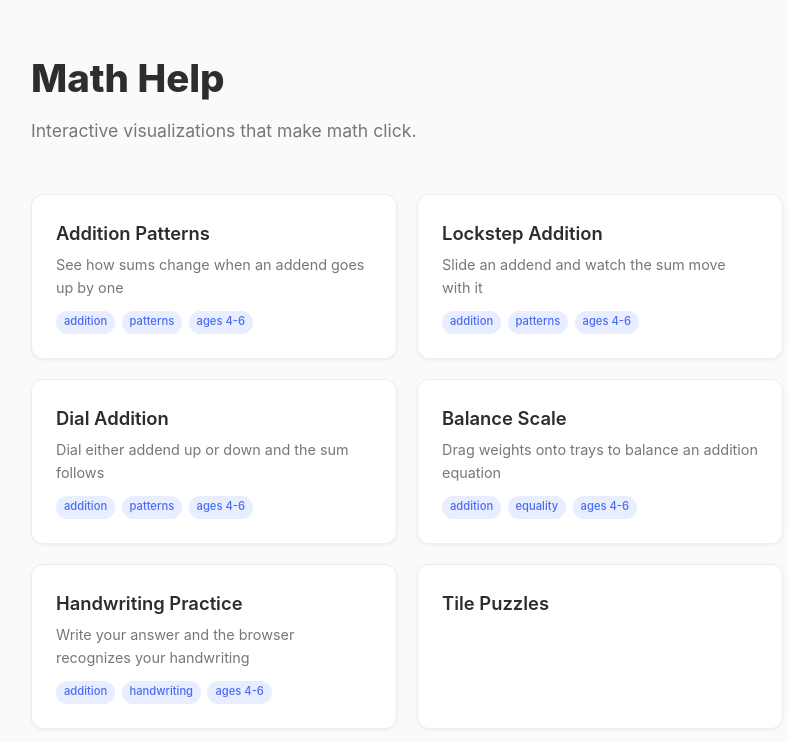
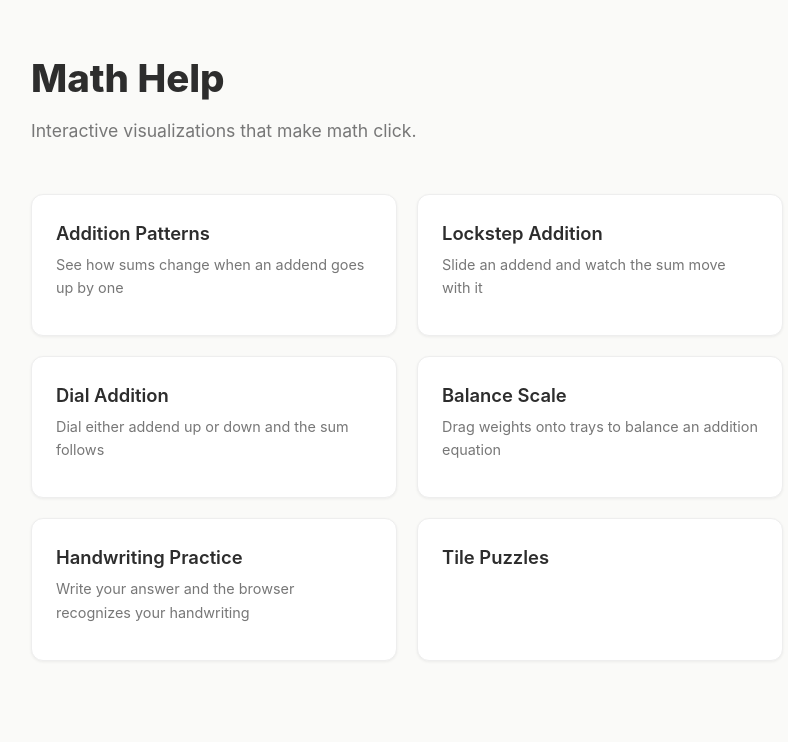
Before and after one commit to manzoid/math-help, a React (Vite) app: page / in a window 1280 px wide. Shown: the top 742 px of the page, without its empty margins (233-1021 px from the left). Built offline with nearby package versions, Linux system fonts and the light colour scheme.

Commit message:
Remove tag pills from home page cards

```diff
--- a/src/pages/Home.jsx
+++ b/src/pages/Home.jsx
@@ -46,19 +46,6 @@ const styles = {
     color: 'var(--color-muted)',
     marginBottom: '0.75rem',
   },
-  tags: {
-    display: 'flex',
-    gap: '0.4rem',
-    flexWrap: 'wrap',
-  },
-  tag: {
-    fontSize: '0.7rem',
-    background: 'var(--color-accent-light)',
-    color: 'var(--color-accent)',
-    padding: '0.15rem 0.5rem',
-    borderRadius: '999px',
-    fontWeight: 500,
-  },
 }
 
 export default function Home() {
@@ -88,13 +75,6 @@ export default function Home() {
           >
             <div style={styles.cardTitle}>{applet.title}</div>
             {applet.subtitle && <div style={styles.cardSub}>{applet.subtitle}</div>}
-            {applet.tags?.length > 0 && (
-              <div style={styles.tags}>
-                {applet.tags.map((t) => (
-                  <span key={t} style={styles.tag}>{t}</span>
-                ))}
-              </div>
-            )}
           </Link>
         ))}
       </div>
```
